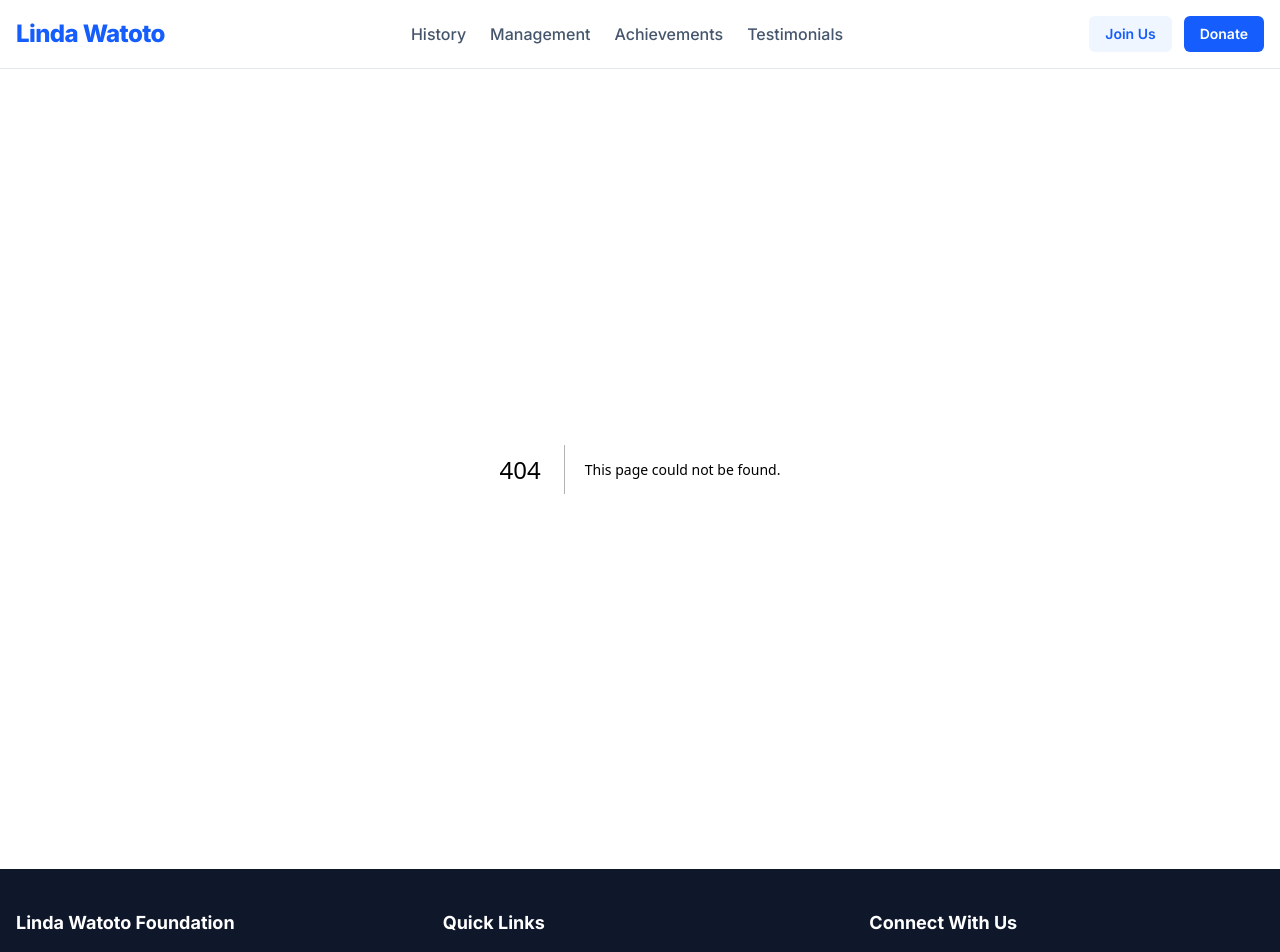
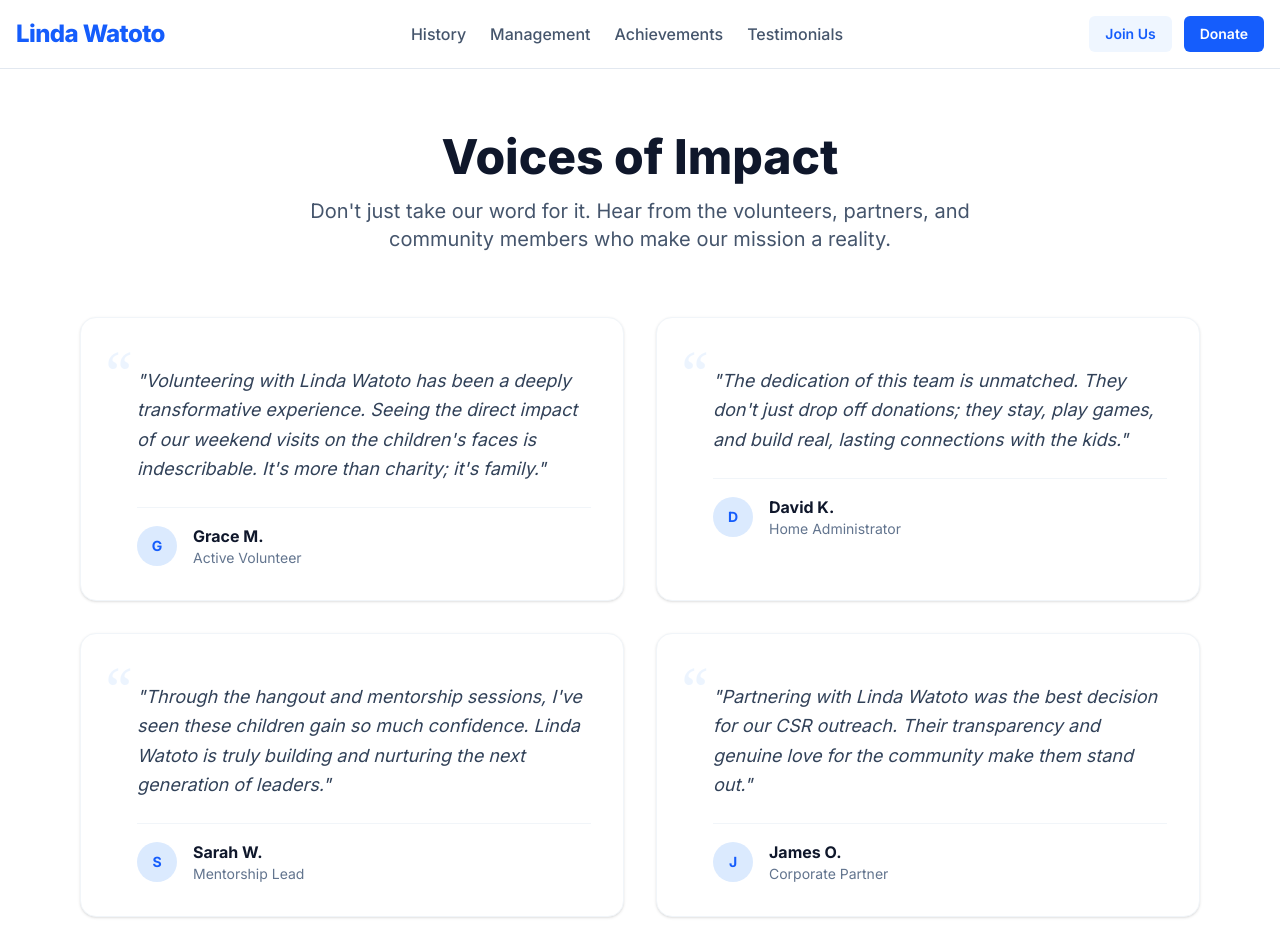
Before and after one commit to JohnwillisAlande/Linda-Watoto-Foundation, a Next.js app: page /testimonials in a window 1280 px wide. Before the commit this address had no page. Shown: the top 952 px of the page. Built offline with nearby package versions, Linux system fonts and the light colour scheme.

Commit message:
Testimonials page set up

```diff
--- /dev/null
+++ b/app/testimonials/page.tsx
@@ -0,0 +1,93 @@
+interface Testimonial {
+  id: string;
+  quote: string;
+  author: string;
+  role: string;
+}
+
+const testimonials: Testimonial[] = [
+  {
+    id: "t1",
+    quote: "Volunteering with Linda Watoto has been a deeply transformative experience. Seeing the direct impact of our weekend visits on the children's faces is indescribable. It's more than charity; it's family.",
+    author: "Grace M.",
+    role: "Active Volunteer",
+  },
+  {
+    id: "t2",
+    quote: "The dedication of this team is unmatched. They don't just drop off donations; they stay, play games, and build real, lasting connections with the kids.",
+    author: "David K.",
+    role: "Home Administrator",
+  },
+  {
+    id: "t3",
+    quote: "Through the hangout and mentorship sessions, I've seen these children gain so much confidence. Linda Watoto is truly building and nurturing the next generation of leaders.",
+    author: "Sarah W.",
+    role: "Mentorship Lead",
+  },
+  {
+    id: "t4",
+    quote: "Partnering with Linda Watoto was the best decision for our CSR outreach. Their transparency and genuine love for the community make them stand out.",
+    author: "James O.",
+    role: "Corporate Partner",
+  },
+];
+
+export default function TestimonialsPage() {
+  return (
+    <main className="container mx-auto px-4 py-16 max-w-6xl">
+
+      {/* Header Section */}
+      <div className="text-center mb-16">
+        <h1 className="text-4xl md:text-5xl font-extrabold text-slate-900 mb-4">Voices of Impact</h1>
+        <p className="text-xl text-slate-600 max-w-2xl mx-auto">
+          Don't just take our word for it. Hear from the volunteers, partners, and community members who make our mission a reality.
+        </p>
+      </div>
+
+      {/* Testimonials Grid (Masonry-style layout) */}
+      <div className="grid grid-cols-1 md:grid-cols-2 gap-8">
+        {testimonials.map((testimonial) => (
+          <div
+            key={testimonial.id}
+            className="bg-white p-8 rounded-2xl border border-slate-100 shadow-sm hover:shadow-md transition-shadow relative"
+          >
+            {/* Decorative Quote Icon */}
+            <div className="absolute top-6 left-6 text-6xl text-blue-100 font-serif leading-none opacity-50">
+              &ldquo;
+            </div>
+
+            {/* Content */}
+            <div className="relative z-10 pl-6 pt-4">
+              <p className="text-slate-700 text-lg leading-relaxed mb-6 italic">
+                "{testimonial.quote}"
+              </p>
+
+              <div className="flex items-center gap-4 border-t border-slate-100 pt-4">
+                <div className="w-10 h-10 bg-blue-100 text-blue-600 rounded-full flex items-center justify-center font-bold text-sm">
+                  {testimonial.author.charAt(0)}
+                </div>
+                <div>
+                  <h3 className="font-bold text-slate-900">{testimonial.author}</h3>
+                  <p className="text-sm text-slate-500">{testimonial.role}</p>
+                </div>
+              </div>
+            </div>
+
+          </div>
+        ))}
+      </div>
+
+      {/* Final Call to Action */}
+      <div className="mt-20 text-center">
+        <h2 className="text-2xl font-bold text-slate-900 mb-4">Ready to write your own story with us?</h2>
+        <a
+          href="/join-us"
+          className="inline-block px-8 py-4 bg-slate-900 text-white font-semibold rounded-lg hover:bg-slate-800 transition-colors"
+        >
+          Join Our Next Visit
+        </a>
+      </div>
+
+    </main>
+  );
+}
```
